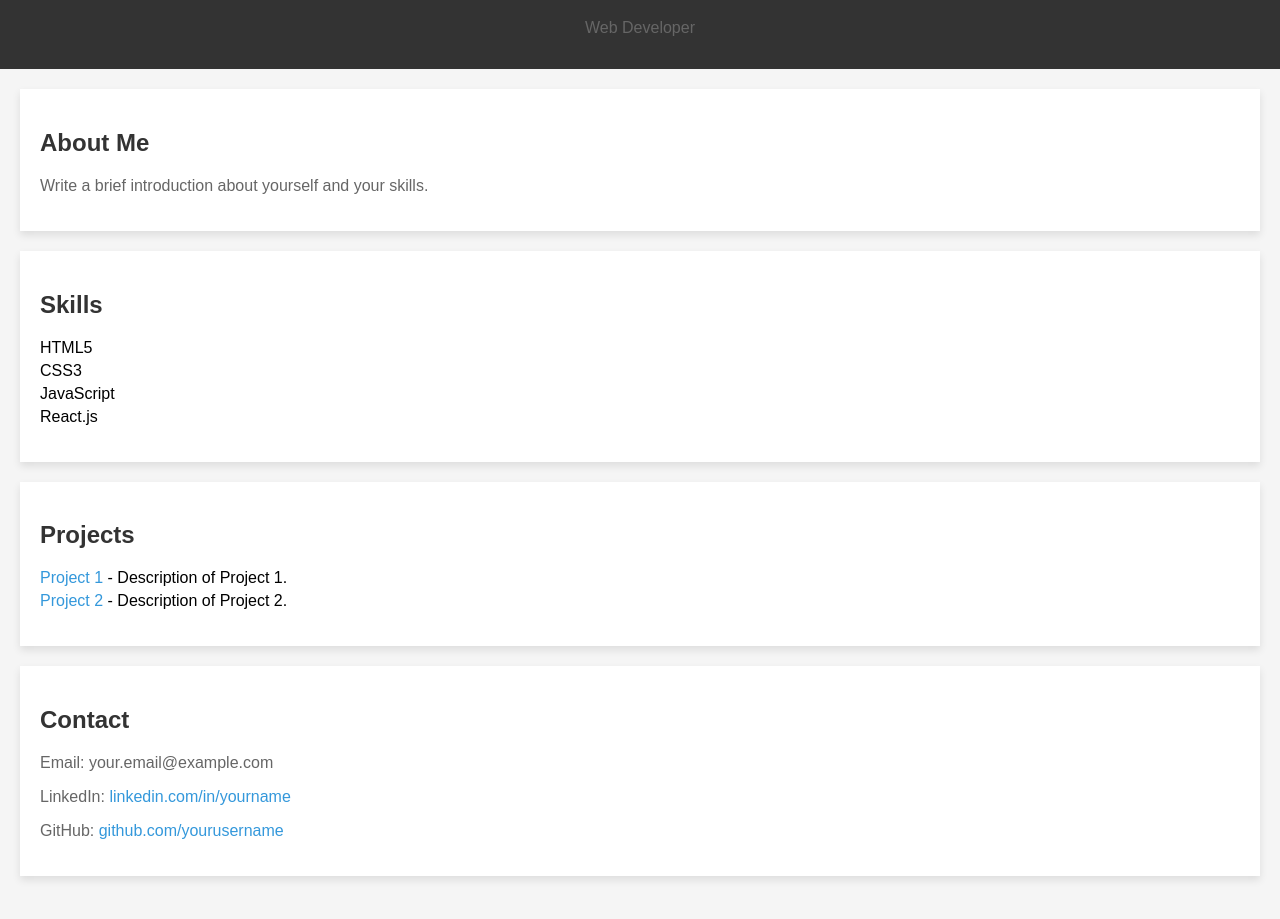
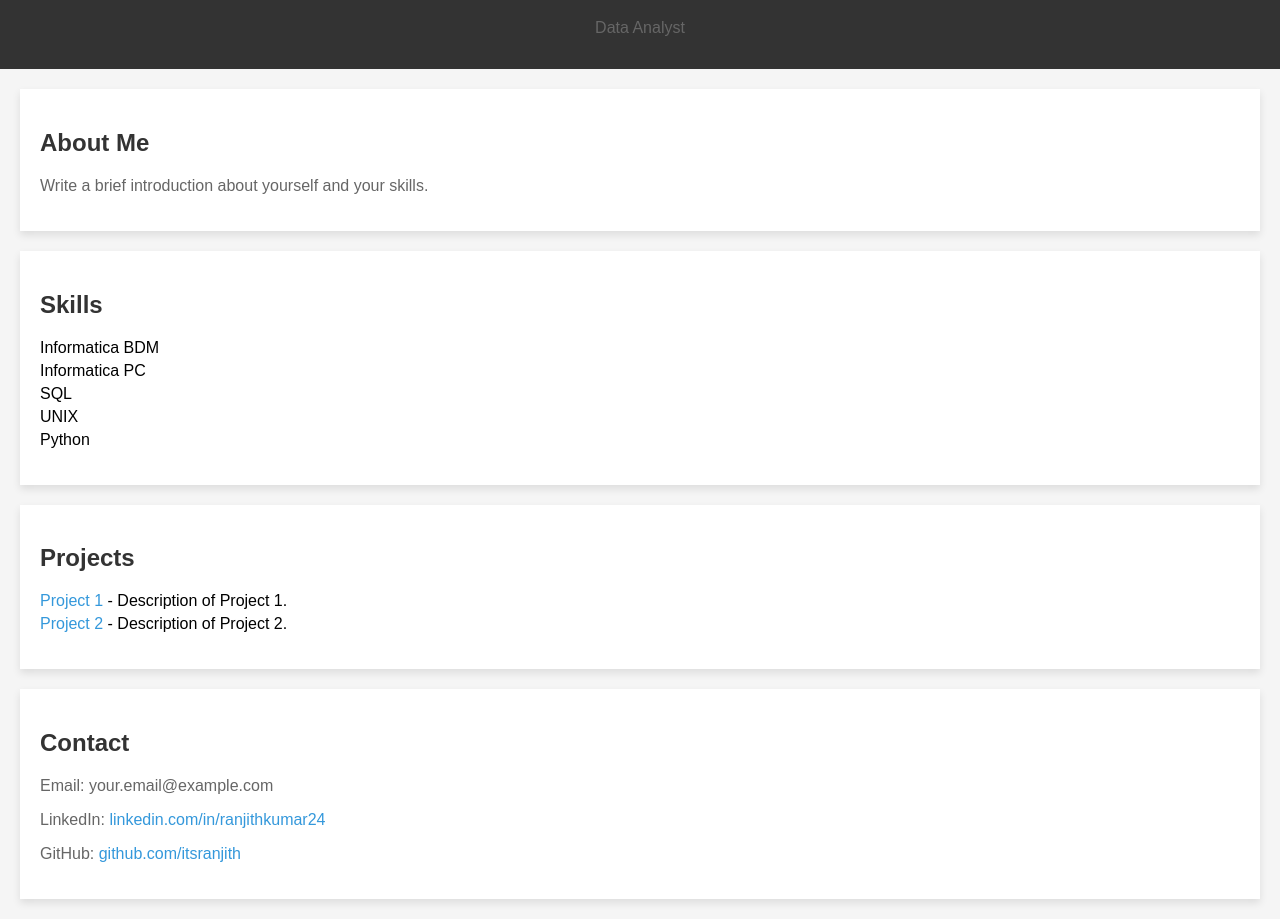
Before and after one commit to itsranjith/1, a plain HTML site: page index.html in a window 1280 px wide. Shown: the part 77-996 px from the top of the page. Before the commit the page ends 973 px from the top, so only its background shows below. Drawn offline with Linux system fonts and the light colour scheme.

Commit message:
Update index.html

```diff
--- a/index.html
+++ b/index.html
@@ -4,7 +4,7 @@
 <head>
     <meta charset="UTF-8">
     <meta name="viewport" content="width=device-width, initial-scale=1.0">
-    <title>Your Name - Portfolio</title>
+    <title>Ranjith - Portfolio</title>
     <style>
         body {
             font-family: 'Arial', sans-serif;
@@ -61,8 +61,8 @@
 <body>
 
     <header>
-        <h1>Your Name</h1>
-        <p>Web Developer</p>
+        <h1>Ranjith</h1>
+        <p>Data Analyst</p>
     </header>
 
     <section id="about">
@@ -73,10 +73,11 @@
     <section id="skills">
         <h2>Skills</h2>
         <ul>
-            <li>HTML5</li>
-            <li>CSS3</li>
-            <li>JavaScript</li>
-            <li>React.js</li>
+            <li>Informatica BDM</li>
+            <li>Informatica PC</li>
+            <li>SQL</li>
+            <li>UNIX</li>
+            <li>Python</li>
             <!-- Add more skills as needed -->
         </ul>
     </section>
@@ -94,8 +95,8 @@
     <section id="contact">
         <h2>Contact</h2>
         <p>Email: your.email@example.com</p>
-        <p>LinkedIn: <a href="#">linkedin.com/in/yourname</a></p>
-        <p>GitHub: <a href="#">github.com/yourusername</a></p>
+        <p>LinkedIn: <a href="#">linkedin.com/in/ranjithkumar24</a></p>
+        <p>GitHub: <a href="#">github.com/itsranjith</a></p>
     </section>
 
 </body>
```
